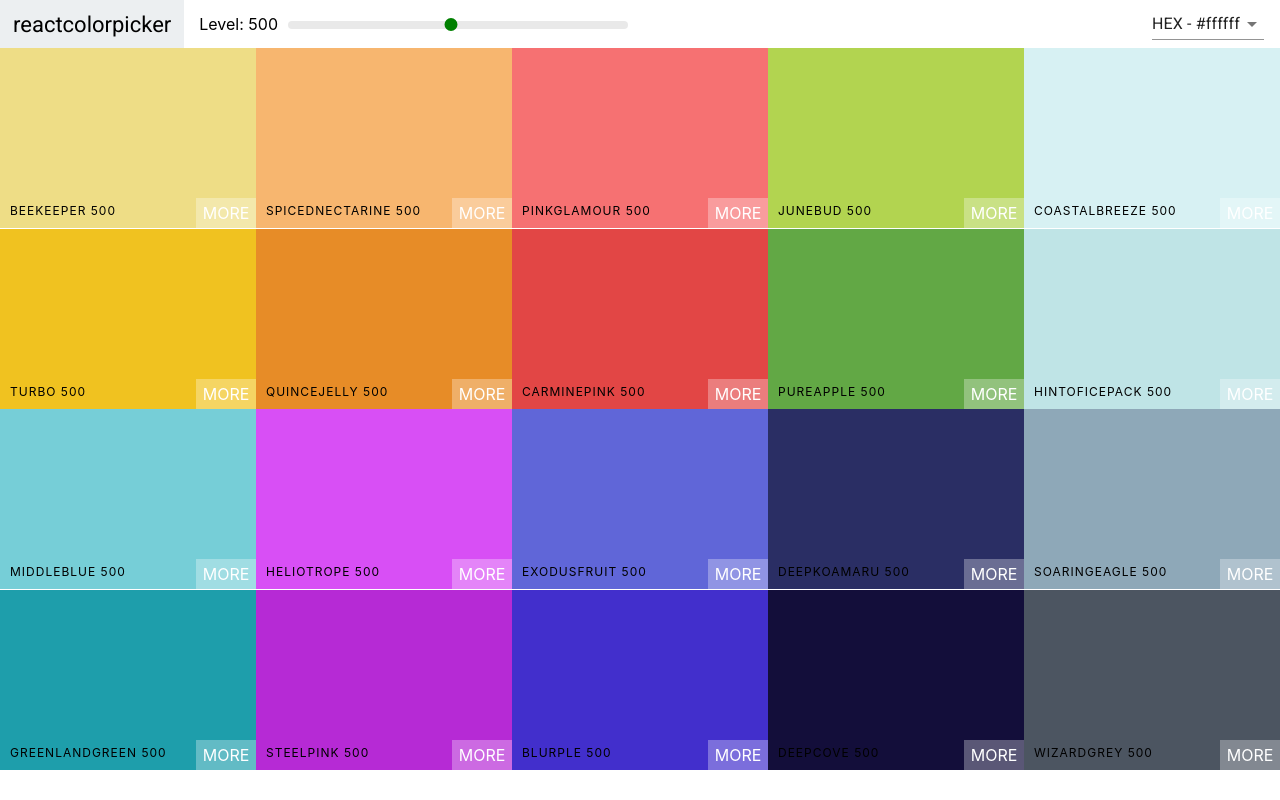
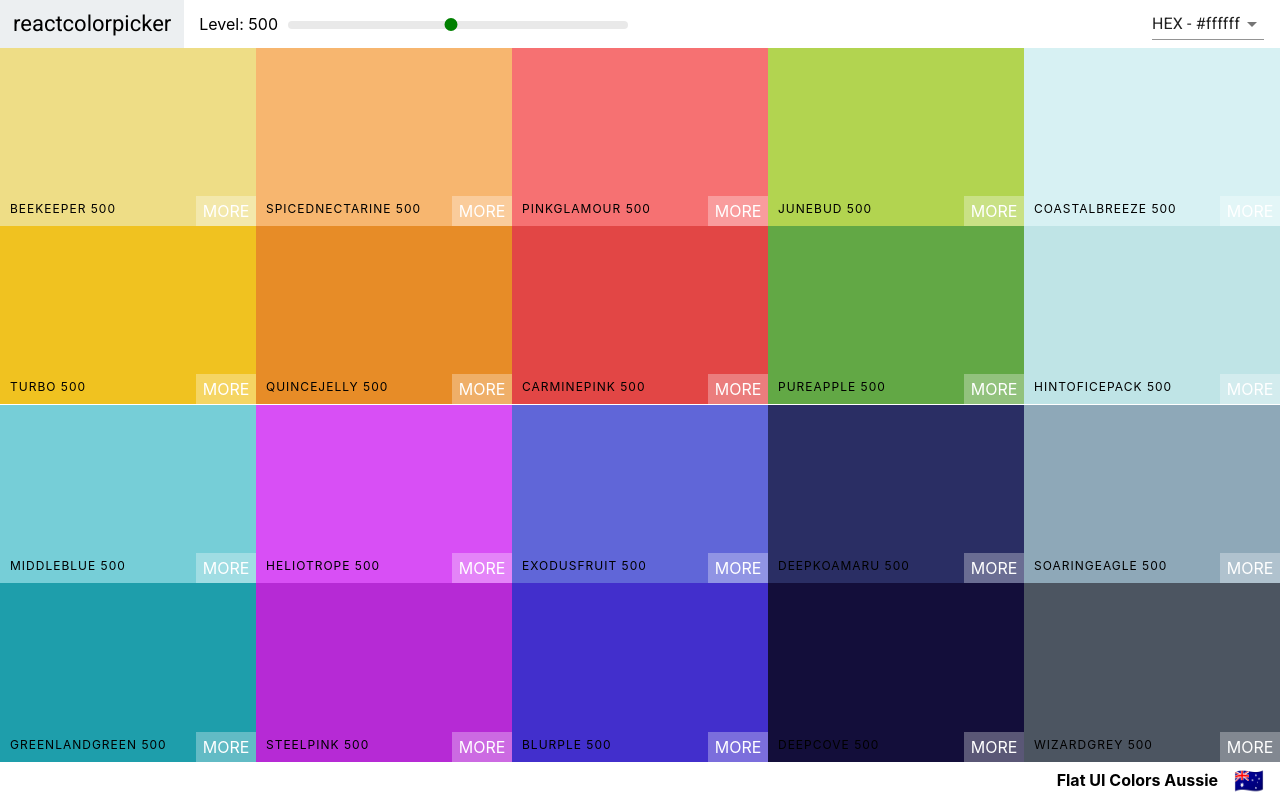
Before and after one commit to jsquardo/PickAPalette, a React (Create React App) app: page /palette/flat-ui-colors-american in a window 1280 px wide. Built offline with nearby package versions, Linux system fonts and the light colour scheme.

Commit message:
Emoji added

```diff
--- a/src/Palette.css
+++ b/src/Palette.css
@@ -1,7 +1,23 @@
 .Palette {
   height: 100vh;
+  display: flex;
+  flex-direction: column;
 }
 
 .Palette-colors {
   height: 90%;
 }
+
+.Palette-footer {
+  background-color: white;
+  height: 5vh;
+  display: flex;
+  justify-content: flex-end;
+  align-items: center;
+  font-weight: bold;
+}
+
+.emoji {
+  font-size: 1.5rem;
+  margin: 1rem;
+}
--- a/src/Palette.js
+++ b/src/Palette.js
@@ -1,12 +1,12 @@
-import React, { Component } from 'react';
-import ColorBox from './ColorBox';
-import Navbar from './Navbar';
-import './Palette.css';
+import React, { Component } from "react";
+import ColorBox from "./ColorBox";
+import Navbar from "./Navbar";
+import "./Palette.css";
 
 class Palette extends Component {
 	constructor(props) {
 		super(props);
-		this.state = { level: 500, format: 'hex' };
+		this.state = { level: 500, format: "hex" };
 		this.changeLevel = this.changeLevel.bind(this);
 		this.changeFormat = this.changeFormat.bind(this);
 	}
@@ -20,21 +20,23 @@
 	}
 
 	render() {
-		const { colors } = this.props.palette;
+		const { colors, paletteName, emoji } = this.props.palette;
 		const { level, format } = this.state;
 		const colorBoxes = colors[level].map(color => (
-			<ColorBox background={color[format]} name={color.name} />
+			<ColorBox background={color[format]} name={color.name} key={color.id} />
 		));
 		return (
-			<div className="Palette">
+			<div className='Palette'>
 				<Navbar
 					level={level}
 					changeLevel={this.changeLevel}
 					handleChange={this.changeFormat}
 				/>
-				{/* Navbar goes here */}
-				<div className="Palette-colors">{colorBoxes}</div>
-				{/* footer eventually */}
+				<div className='Palette-colors'>{colorBoxes}</div>
+				<footer className='Palette-footer'>
+					{paletteName}
+					<span className='emoji'>{emoji}</span>
+				</footer>
 			</div>
 		);
 	}
```
